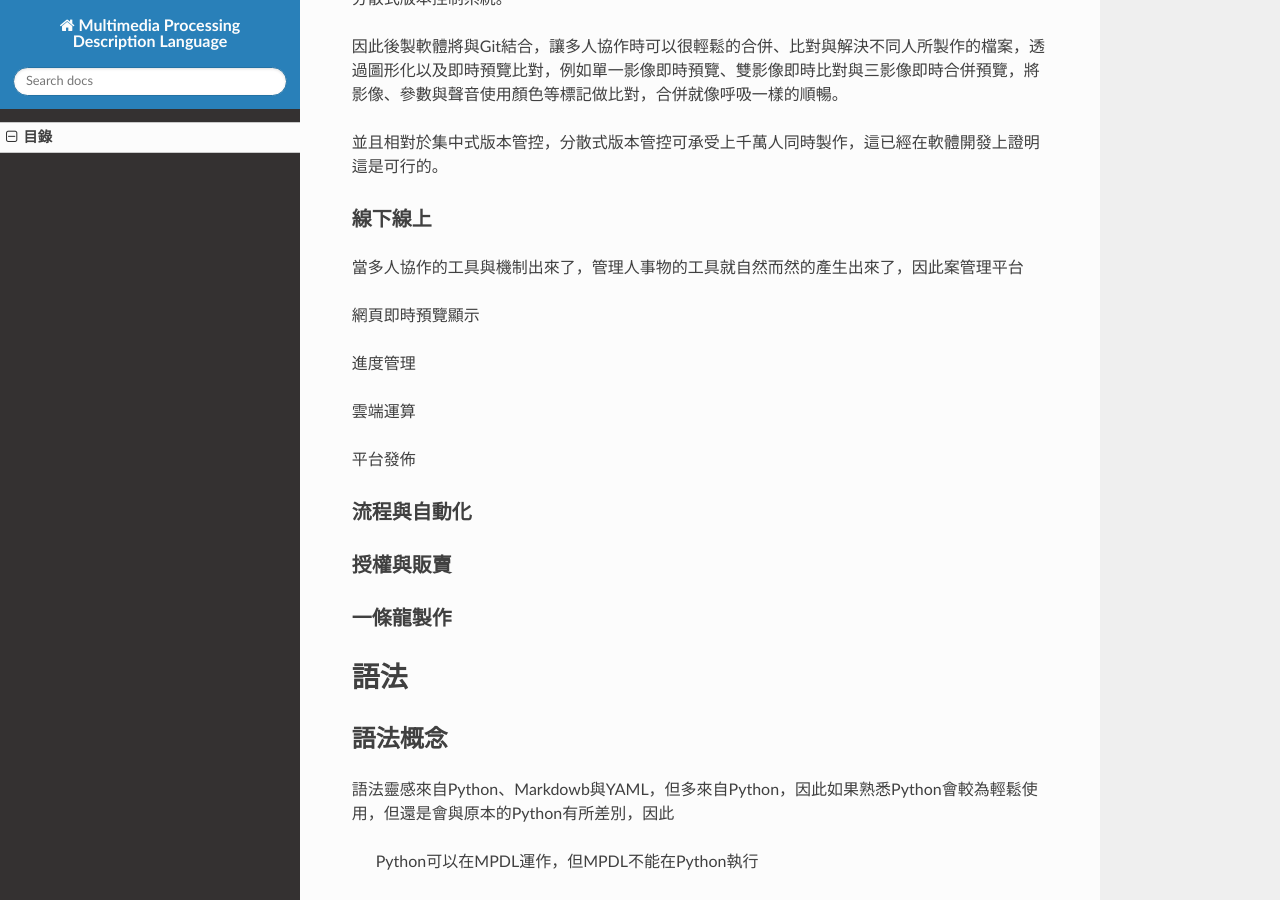
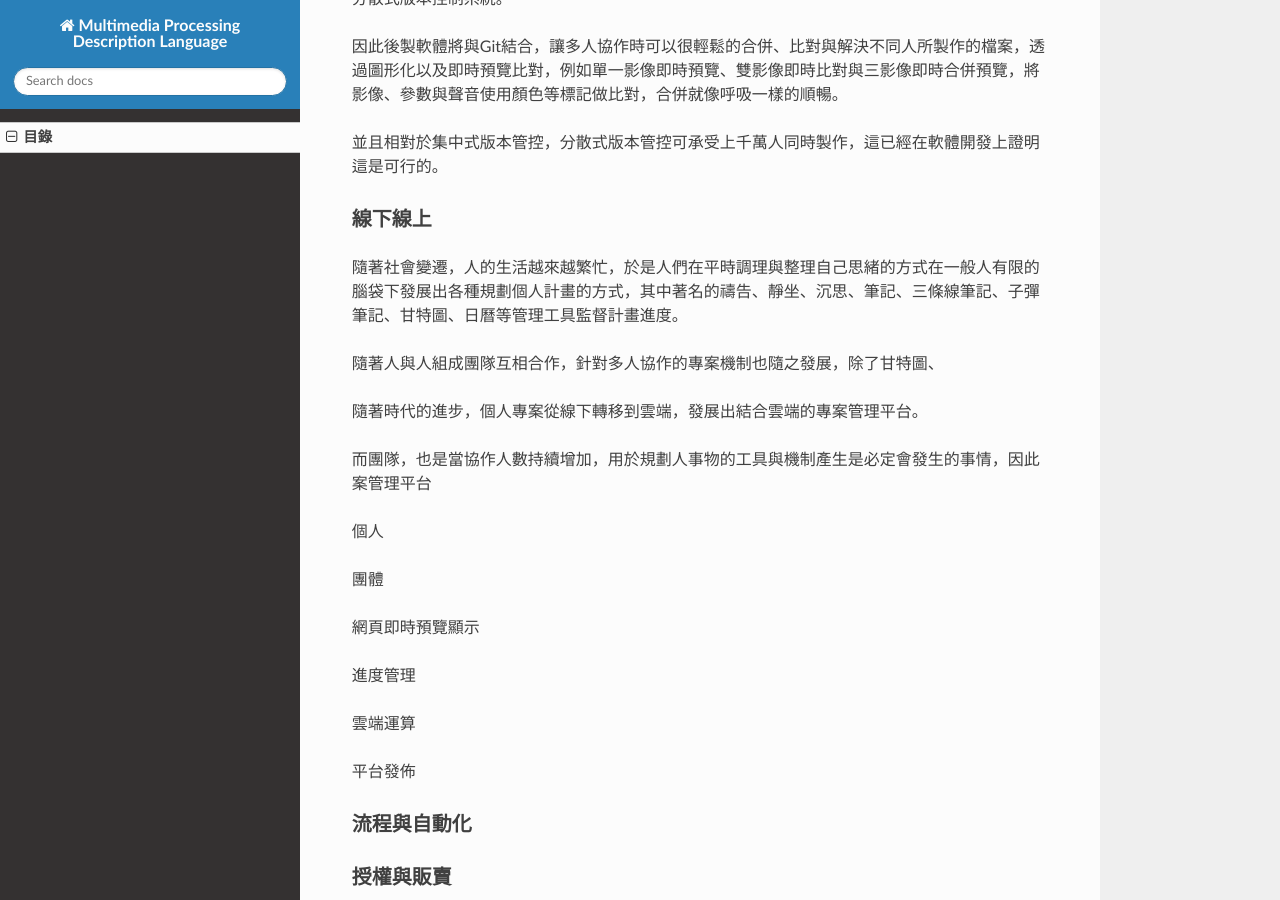
Before and after one commit to Multimedia-Processing/Multimedia-Processing-Description-Language, an MkDocs documentation site: the page built from docs/index.md, in a window 1280 px wide and 900 px high, scrolled down 11668 px. Built offline with MkDocs 1.6.1, drawn with Linux system fonts in a browser that asks for light colours; nearby versions of some CDN libraries.

Commit message:
如果採用，此提交將更新線下線上

```diff
--- a/docs/index.md
+++ b/docs/index.md
@@ -332,7 +332,18 @@ Scrum有三種角色，「開發團隊」(Dev Team, Development Team)、「產
 並且相對於集中式版本管控，分散式版本管控可承受上千萬人同時製作，這已經在軟體開發上證明這是可行的。
 
 ### 線下線上
-當多人協作的工具與機制出來了，管理人事物的工具就自然而然的產生出來了，因此案管理平台
+隨著社會變遷，人的生活越來越繁忙，於是人們在平時調理與整理自己思緒的方式在一般人有限的腦袋下發展出各種規劃個人計畫的方式，其中著名的禱告、靜坐、沉思、筆記、三條線筆記、子彈筆記、甘特圖、日曆等管理工具監督計畫進度。
+
+隨著人與人組成團隊互相合作，針對多人協作的專案機制也隨之發展，除了甘特圖、
+
+隨著時代的進步，個人專案從線下轉移到雲端，發展出結合雲端的專案管理平台。
+
+而團隊，也是當協作人數持續增加，用於規劃人事物的工具與機制產生是必定會發生的事情，因此案管理平台
+
+個人
+
+團體
+
 
 網頁即時預覽顯示
 
```
